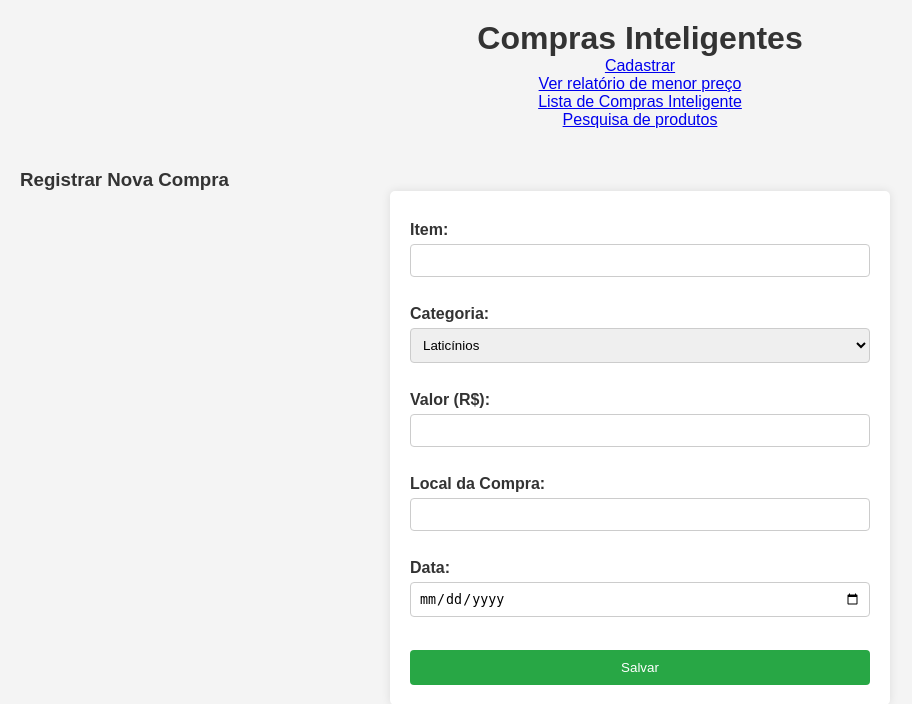
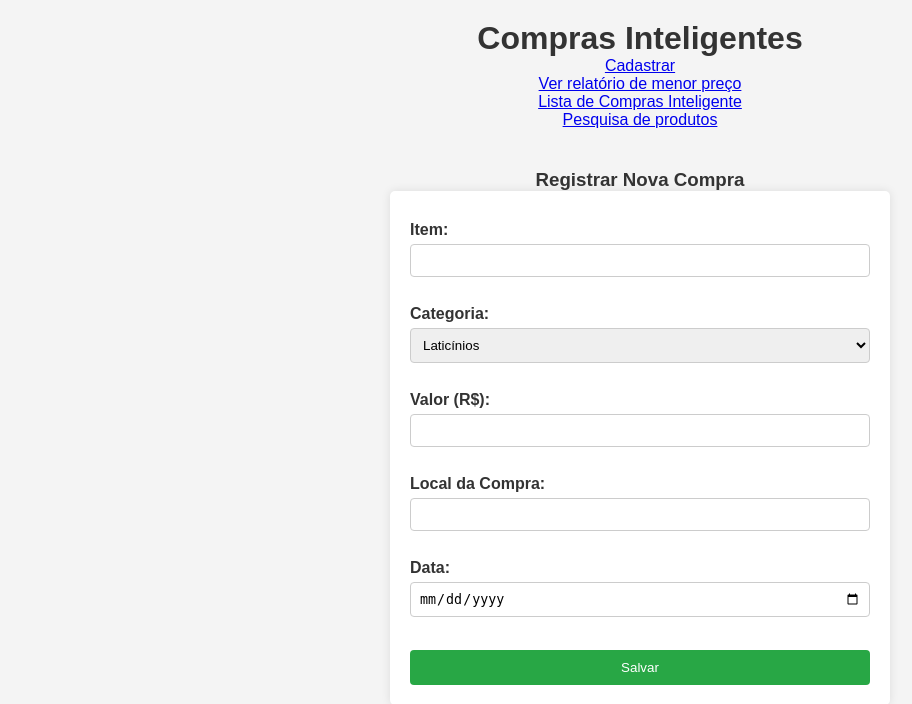
Before and after one commit to thaismsanchez/Compras-inteligentes, a Flask app: page / in a window 1280 px wide. Shown: the top 704 px of the page, without its empty margins (0-912 px from the left). Run offline with Flask 3, Linux system fonts and the light colour scheme; parts of the project's set-up code (start-up, migrations or seed data) failed here and were passed over.

Commit message:
Update style.css

```diff
--- a/static/css/style.css
+++ b/static/css/style.css
@@ -20,7 +20,7 @@ header {
 }
 
 /* paragrafo */
-h1 {
+h3 {
     text-align: center;
 }
 
```
